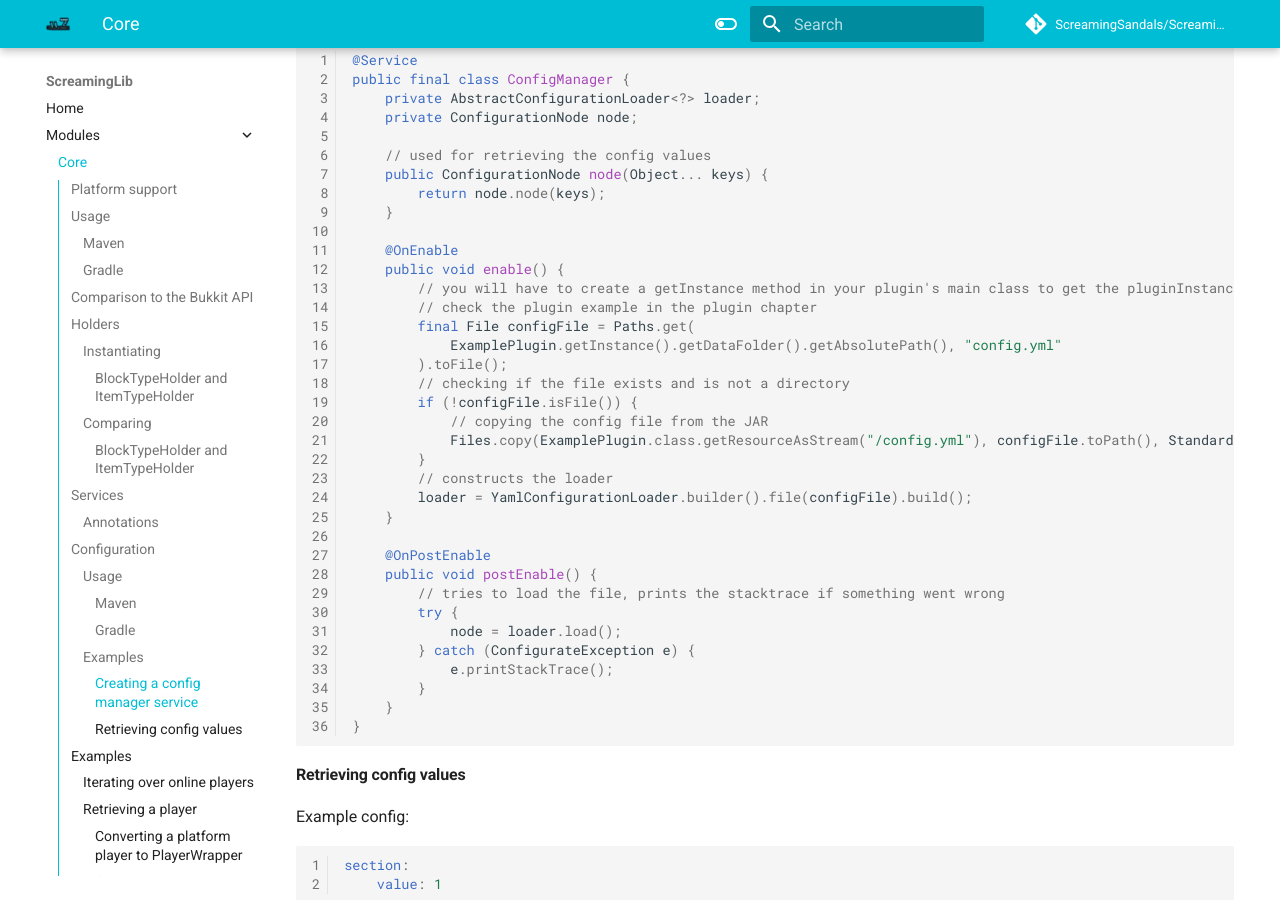
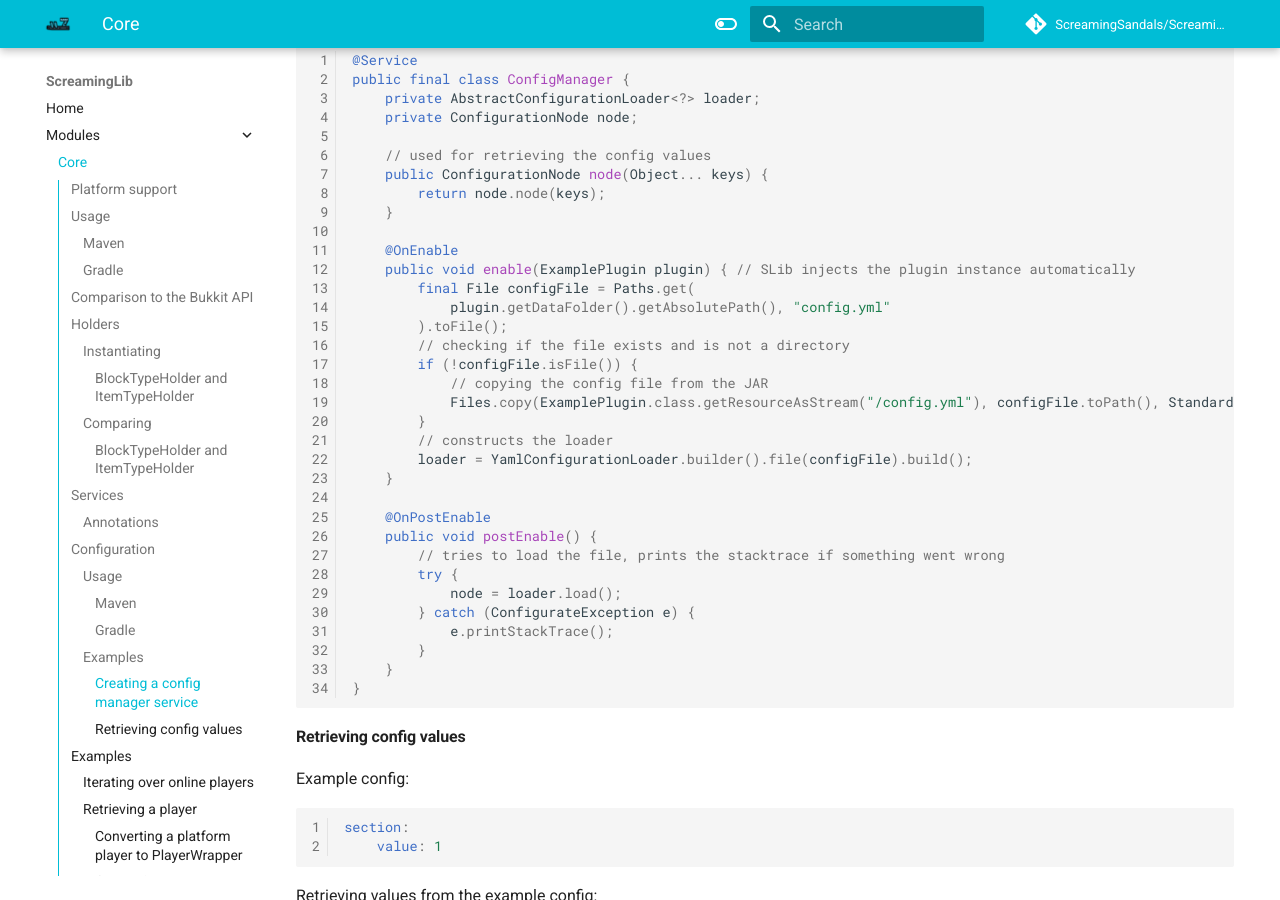
Before and after one commit to ScreamingSandals/ScreamingLib, an MkDocs documentation site: the page built from docs/modules/core.md, in a window 1280 px wide and 900 px high, scrolled down 5372 px. Built offline with MkDocs 1.6.1 and Material for MkDocs 9.7.7, drawn with Linux system fonts in a browser that asks for light colours; comment, search, counter and statistics services are not loaded; the version menu is left out.

Commit message:
autowire plugin instance

```diff
--- a/docs/modules/core.md
+++ b/docs/modules/core.md
@@ -198,11 +198,9 @@ public final class ConfigManager {
     }
 
     @OnEnable
-    public void enable() {
-        // you will have to create a getInstance method in your plugin's main class to get the pluginInstance
-        // check the plugin example in the plugin chapter
+    public void enable(ExamplePlugin plugin) { // SLib injects the plugin instance automatically
         final File configFile = Paths.get(
-            ExamplePlugin.getInstance().getDataFolder().getAbsolutePath(), "config.yml"
+            plugin.getDataFolder().getAbsolutePath(), "config.yml"
         ).toFile();
         // checking if the file exists and is not a directory
         if (!configFile.isFile()) {
```
